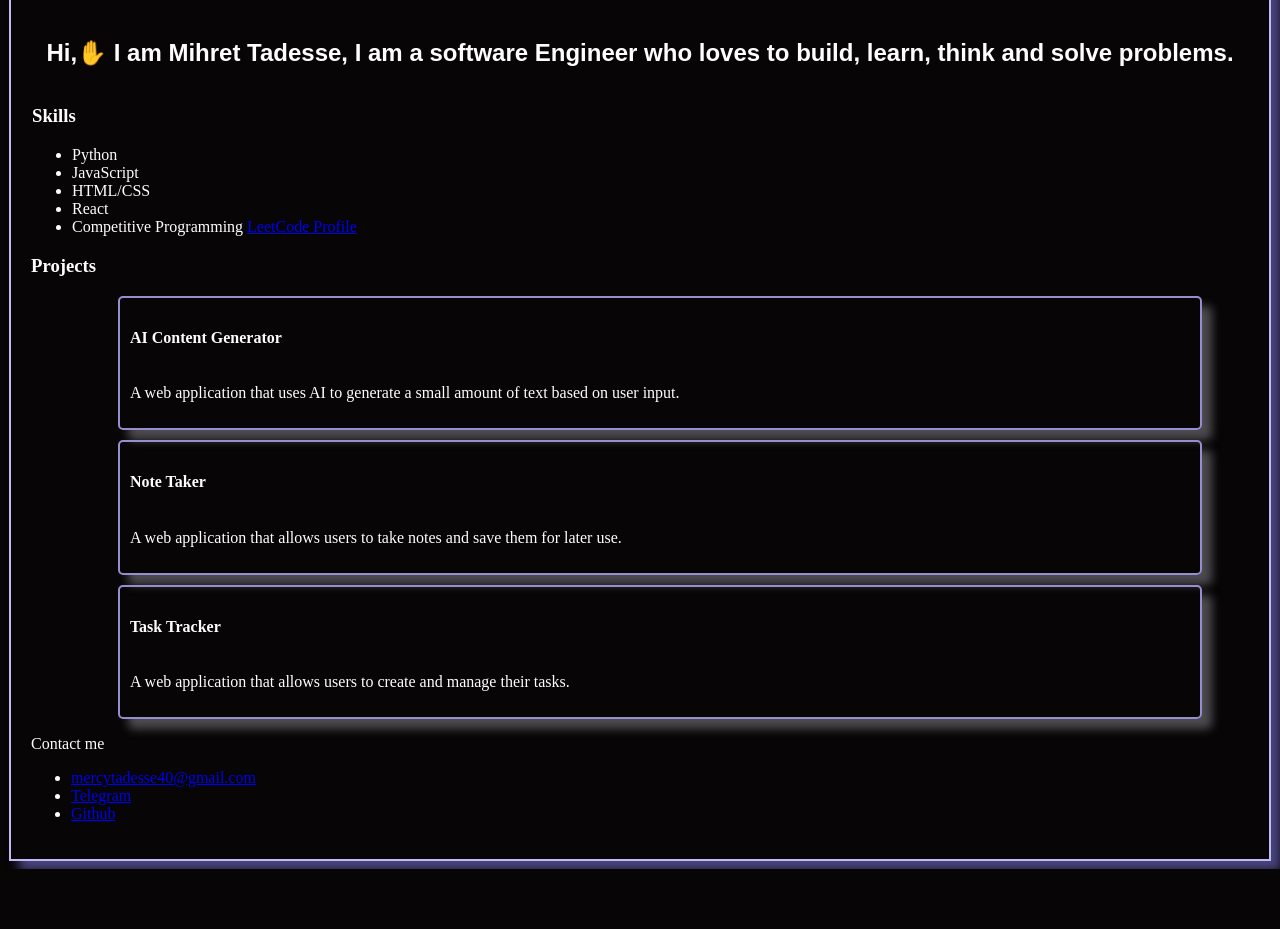
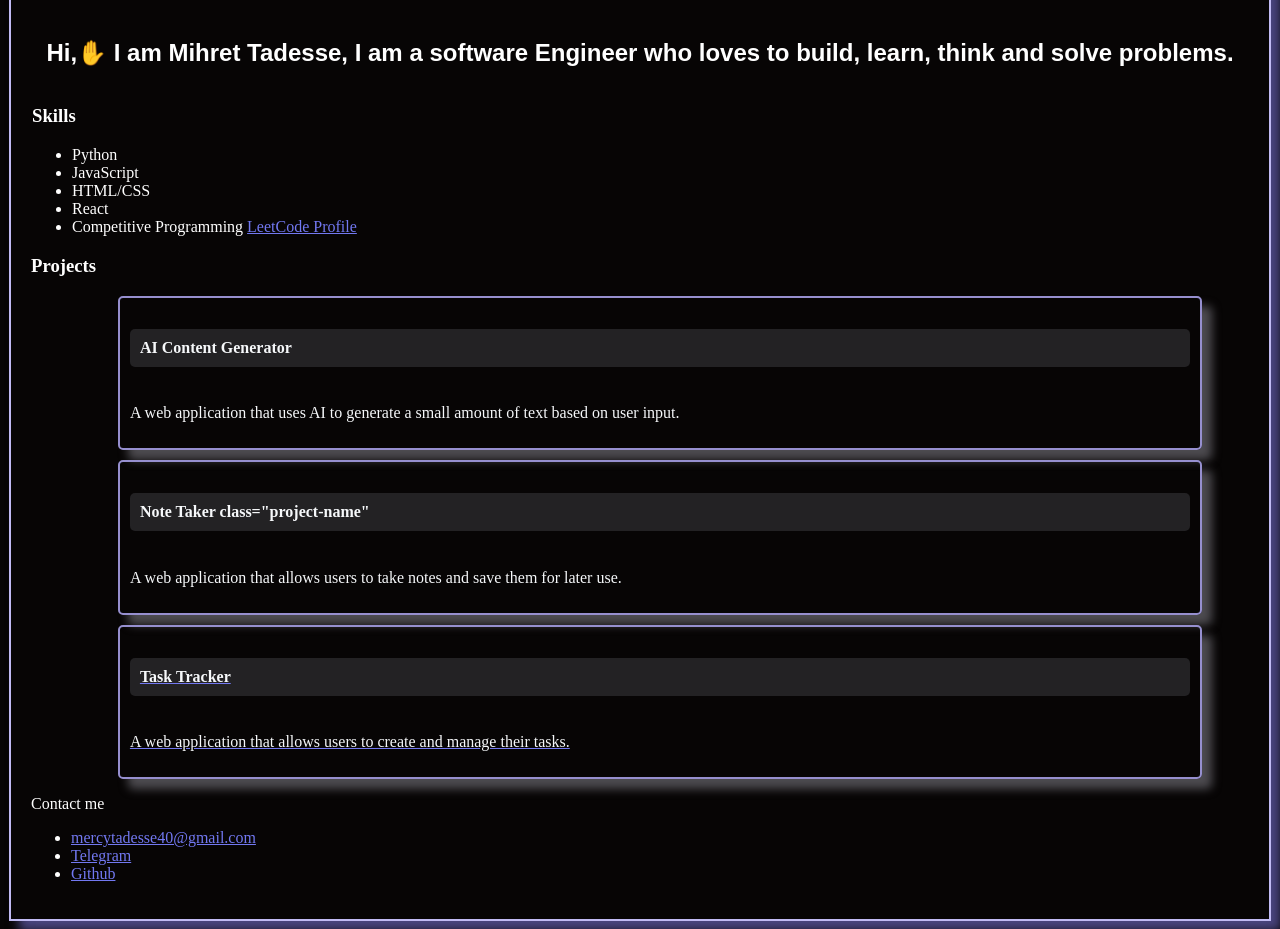
Before and after one commit to MihretTW/Portfolio, a plain HTML site: page index.html in a window 1280 px wide. Shown: the part 91-1020 px from the top of the page. Before the commit the page ends 960 px from the top, so only its background shows below. Drawn offline with Linux system fonts and the light colour scheme.

Commit message:
added css

```diff
--- a/index.html
+++ b/index.html
@@ -48,14 +48,16 @@
   </div>
 
   <div href="https://github.com/MihretTW/Note-app" class="project">
-    <h4>Note Taker</h4>
+    <h4>Note Taker class="project-name"</h4>
     <p>A web application that allows users to take notes and save them for later use.</p>
   </div>
 
-  <div href="https://github.com/MihretTW/Task-Tracker-To-Do-App-" class="project">
+  <a href="https://github.com/MihretTW/Task-Tracker-To-Do-App-">
+  <div class="project">
     <h4>Task Tracker</h4>
     <p>A web application that allows users to create and manage their tasks.</p>
   </div>
+  </a>
 
  </ul>
 
--- a/style.css
+++ b/style.css
@@ -22,6 +22,14 @@ div{
   border-radius: 5px;
   border: 2px solid rgb(150, 143, 207);
   box-shadow: 10px 10px 10px rgba(147, 146, 156, 0.5);
+  border-radius: 5px;
+  color:rgb(246, 248, 250);
+}
+
+.project:hover{
+  background-color: rgb(24, 24, 35);
+  color: rgb(243, 238, 238);
+  transition: background-color 0.3s ease;
 }
 
 h1{
@@ -38,3 +46,13 @@ h1{
   display: flex;
 justify-content: center;
 }
+
+h4{
+  background-color: rgb(35, 34, 36);
+  border-radius: 5px;
+  padding: 10px;
+}
+
+a{
+  color:rgb(114, 120, 241);
+}
```
